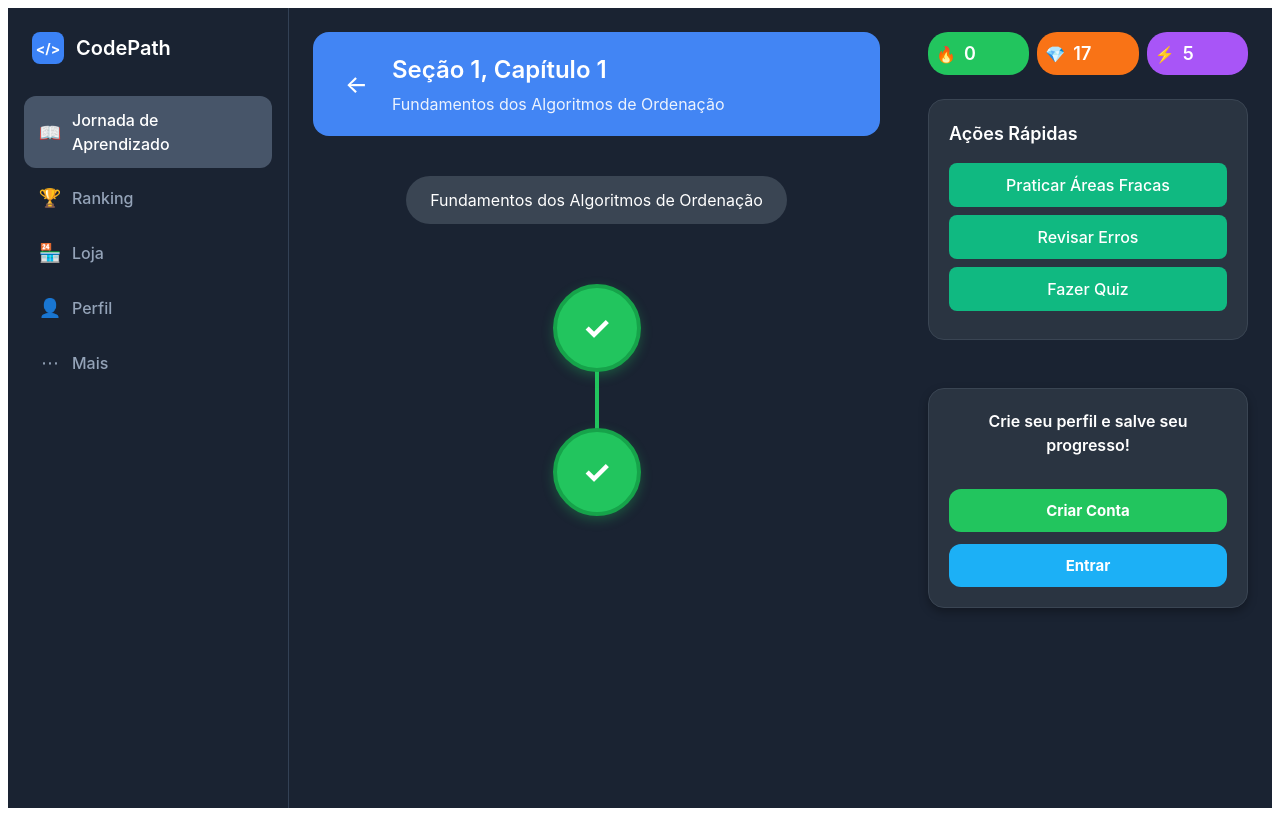
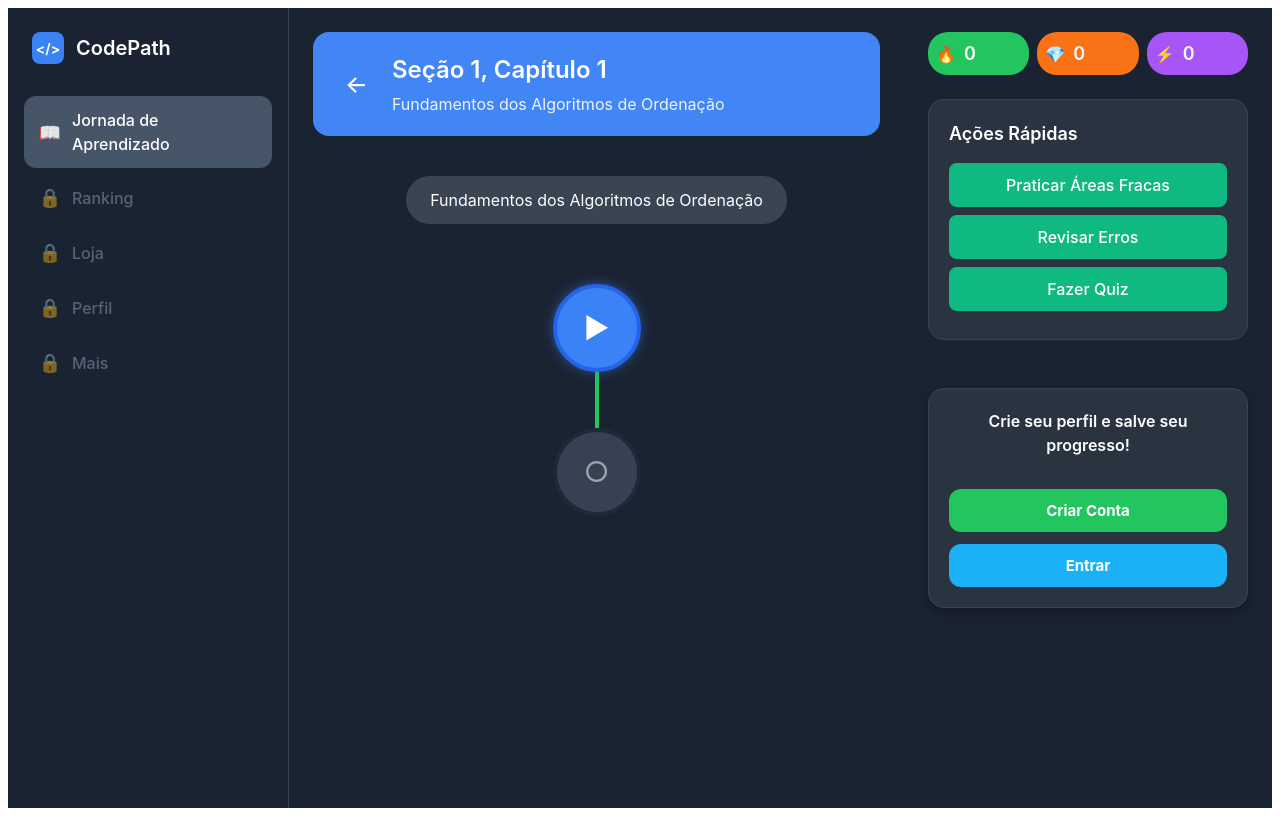
Before and after one commit to Defala-Jam/algo_simples, a React (Vite) app in the folder Frontend/: page /path in a window 1280 px wide. Built offline with nearby package versions, Linux system fonts and the light colour scheme.

Commit message:
um pouco mais

```diff
--- a/Frontend/src/components/lession/LessonTemplate.css
+++ b/Frontend/src/components/lession/LessonTemplate.css
@@ -271,3 +271,166 @@
     transform: translateY(0);
   }
 }
+/* ====== CONTAINER GERAL DO RESUMO ====== */
+.summary-container {
+  display: flex;
+  justify-content: center;
+  align-items: center;
+  height: 100vh;
+  background: radial-gradient(circle at top left, #0f172a 40%, #1e293b 100%);
+  color: #e2e8f0;
+  font-family: "Inter", system-ui, sans-serif;
+  animation: fadeIn 0.6s ease-in-out;
+}
+
+/* ====== CARTÃO PRINCIPAL ====== */
+.summary-card {
+  background: linear-gradient(145deg, #1e293b, #111827);
+  border: 2px solid rgba(56, 189, 248, 0.4);
+  border-radius: 20px;
+  padding: 3rem 4rem;
+  text-align: center;
+  box-shadow: 0 10px 30px rgba(56, 189, 248, 0.15);
+  max-width: 600px;
+  width: 90%;
+  animation: slideUp 0.6s ease-out;
+  position: relative;
+}
+
+/* ====== DECORAÇÃO COM BRILHO ====== */
+.summary-card::before {
+  content: "";
+  position: absolute;
+  inset: 0;
+  border-radius: 20px;
+  padding: 2px;
+  background: linear-gradient(135deg, #38bdf8, #10b981, #6366f1);
+  mask: linear-gradient(#fff 0 0) content-box, linear-gradient(#fff 0 0);
+  mask-composite: exclude;
+  -webkit-mask-composite: destination-out;
+  pointer-events: none;
+}
+
+/* ====== TÍTULOS ====== */
+.summary-card h1 {
+  font-size: 2.5rem;
+  font-weight: 800;
+  color: #38bdf8;
+  margin-bottom: 0.5rem;
+  text-shadow: 0 0 8px rgba(56, 189, 248, 0.6);
+}
+
+.summary-card h2 {
+  font-size: 1.5rem;
+  font-weight: 600;
+  color: #93c5fd;
+  margin-bottom: 2rem;
+}
+
+/* ====== PARÁGRAFOS ====== */
+.summary-card p {
+  font-size: 1.15rem;
+  line-height: 1.8;
+  color: #cbd5e1;
+  margin: 0.8rem 0;
+}
+
+.summary-card b {
+  color: #38bdf8;
+}
+
+/* ====== BOTÃO CONTINUAR ====== */
+.continue-button {
+  background: linear-gradient(90deg, #10b981, #34d399);
+  color: #fff;
+  font-size: 1.1rem;
+  font-weight: 700;
+  border: none;
+  border-radius: 12px;
+  padding: 0.9rem 2.2rem;
+  margin-top: 2.5rem;
+  cursor: pointer;
+  transition: all 0.2s ease-in-out;
+  box-shadow: 0 6px 16px rgba(16, 185, 129, 0.3);
+}
+
+.continue-button:hover {
+  background: linear-gradient(90deg, #059669, #10b981);
+  transform: translateY(-3px) scale(1.05);
+}
+
+.continue-button:active {
+  transform: translateY(0);
+}
+
+/* ====== ANIMAÇÕES ====== */
+@keyframes fadeIn {
+  from {
+    opacity: 0;
+    transform: scale(0.97);
+  }
+  to {
+    opacity: 1;
+    transform: scale(1);
+  }
+}
+
+@keyframes slideUp {
+  from {
+    opacity: 0;
+    transform: translateY(30px);
+  }
+  to {
+    opacity: 1;
+    transform: translateY(0);
+  }
+}
+
+/* ====== RESPONSIVIDADE ====== */
+@media (max-width: 768px) {
+  .summary-card {
+    padding: 2rem 1.5rem;
+  }
+
+  .summary-card h1 {
+    font-size: 2rem;
+  }
+
+  .summary-card h2 {
+    font-size: 1.25rem;
+  }
+
+  .summary-card p {
+    font-size: 1rem;
+  }
+
+  .continue-button {
+    font-size: 1rem;
+    padding: 0.8rem 1.8rem;
+  }
+}
+/* ====== BOTÃO REPETIR LIÇÃO ====== */
+.repeat-button {
+  background: transparent;
+  border: 2px solid #38bdf8;
+  color: #38bdf8;
+  font-size: 1.05rem;
+  font-weight: 600;
+  border-radius: 10px;
+  padding: 0.8rem 2rem;
+  margin-top: 1rem;
+  cursor: pointer;
+  transition: all 0.2s ease-in-out;
+}
+
+.repeat-button:hover {
+  background: #38bdf8;
+  color: #0f172a;
+  transform: scale(1.05);
+}
+
+.summary-buttons {
+  display: flex;
+  flex-direction: column;
+  align-items: center;
+}
--- a/Frontend/src/components/sidebar/Sidebar.css
+++ b/Frontend/src/components/sidebar/Sidebar.css
@@ -70,6 +70,36 @@
   justify-content: center;
 }
 
+/* 🔒 Itens bloqueados (usuário não logado) */
+.nav-item.locked {
+  opacity: 0.5;
+  cursor: not-allowed;
+  position: relative;
+  transition: opacity 0.2s ease;
+}
+
+.nav-item.locked:hover {
+  opacity: 0.7;
+}
+
+/* Tooltip estilizado */
+.nav-item.locked:hover::after {
+  content: "🔒 Faça login para ter acesso a esta funcionalidade.";
+  position: absolute;
+  left: 110%;
+  top: 50%;
+  transform: translateY(-50%);
+  background-color: #1f2937;
+  color: #f9fafb;
+  font-size: 12px;
+  white-space: nowrap;
+  padding: 6px 10px;
+  border-radius: 6px;
+  border: 1px solid #374151;
+  box-shadow: 0 2px 8px rgba(0, 0, 0, 0.25);
+  z-index: 10;
+}
+
 @media (max-width: 768px) {
   .sidebar {
     width: 240px;
--- a/Frontend/src/components/sidebar/Sidebar.tsx
+++ b/Frontend/src/components/sidebar/Sidebar.tsx
@@ -1,6 +1,6 @@
 "use client"
 
-import type React from "react"
+import React from "react"
 import { useNavigate } from "react-router-dom"
 import "./Sidebar.css"
 
@@ -12,13 +12,17 @@ interface SidebarProps {
 const Sidebar: React.FC<SidebarProps> = ({ activeItem, onNavigate }) => {
   const navigate = useNavigate()
 
+  // 🔐 Verifica se o usuário está logado
+  const user = JSON.parse(localStorage.getItem("user") || "null")
+  const isLoggedIn = !!user
+
   // Itens do menu lateral
   const navItems = [
-    { id: "journey", label: "Jornada de Aprendizado", icon: "📖", path: "/path" },
-    { id: "leaderboard", label: "Ranking", icon: "🏆", path: "/leaderboard" },
-    { id: "store", label: "Loja", icon: "🏪", path: "/store" },
-    { id: "profile", label: "Perfil", icon: "👤", path: "/profile" },
-    { id: "more", label: "Mais", icon: "⋯", path: "/more" },
+    { id: "journey", label: "Jornada de Aprendizado", icon: "📖", path: "/path", restricted: false },
+    { id: "leaderboard", label: "Ranking", icon: "🏆", path: "/leaderboard", restricted: true },
+    { id: "store", label: "Loja", icon: "🏪", path: "/store", restricted: true },
+    { id: "profile", label: "Perfil", icon: "👤", path: "/profile", restricted: true },
+    { id: "more", label: "Mais", icon: "⋯", path: "/more", restricted: true },
   ]
 
   return (
@@ -31,19 +35,32 @@ const Sidebar: React.FC<SidebarProps> = ({ activeItem, onNavigate }) => {
 
       {/* Menu de navegação */}
       <nav className="nav-menu">
-        {navItems.map((item) => (
+        {navItems.map((item) => {
+          const isRestricted = item.restricted && !isLoggedIn
+
+          return (
             <div
               key={item.id}
-            className={`nav-item ${activeItem === item.id ? "active" : ""}`}
+              className={`nav-item ${activeItem === item.id ? "active" : ""} ${
+                isRestricted ? "locked" : ""
+              }`}
               onClick={() => {
-              onNavigate(item.id)       // mantém o estado do item ativo
-              navigate(item.path)       // realiza o roteamento real
+                if (isRestricted) {
+                  alert("🔒 Faça login para ter acesso a esta funcionalidade.")
+                  return
+                }
+                onNavigate(item.id)
+                navigate(item.path)
               }}
+
             >
-            <span className="nav-icon">{item.icon}</span>
+              <span className="nav-icon">
+                {isRestricted ? "🔒" : item.icon}
+              </span>
               <span>{item.label}</span>
             </div>
-        ))}
+          )
+        })}
       </nav>
     </div>
   )
--- a/Frontend/src/pages/Path_player/Path_player.tsx
+++ b/Frontend/src/pages/Path_player/Path_player.tsx
@@ -17,6 +17,8 @@ const Path_player: React.FC = () => {
   const [answers, setAnswers] = useState<boolean[]>([])
   const [showSummary, setShowSummary] = useState(false)
   const [startTime, setStartTime] = useState<number>(Date.now())
+  // ✅ Controle das fases concluídas
+  const [completedLessons, setCompletedLessons] = useState<number[]>([])
 
   // Login e registro
   const [showLogin, setShowLogin] = useState(false)
@@ -140,14 +142,26 @@ const Path_player: React.FC = () => {
   }
 
   const handlePhaseComplete = () => {
+    // Marca a fase atual como concluída
+    setCompletedLessons((prev) =>
+      prev.includes(currentLessonIndex) ? prev : [...prev, currentLessonIndex]
+    )
+
+    // Se ainda houver fases, avança
     if (currentLessonIndex < lessonsData.length - 1) {
       setCurrentLessonIndex((prev) => prev + 1)
       setIsLessonActive(false)
+      setShowSummary(false)
     } else {
+      // Última fase concluída
       alert("🎉 Você completou todas as fases da jornada!")
       setIsLessonActive(false)
+      setShowSummary(false)
+      setCurrentLessonIndex(0) // volta ao início
     }
   }
+
+
 
   // 🏁 Tela de resumo da fase
   if (showSummary) {
@@ -214,19 +228,36 @@ const Path_player: React.FC = () => {
         <div className="learning-path">
           <div className="path-title">Fundamentos dos Algoritmos de Ordenação</div>
           <div className="path-nodes">
-            {lessonsData.map((_, index) => (
+          {lessonsData.map((_, index) => {
+            const isCompleted = completedLessons.includes(index)
+            const isCurrent = index === currentLessonIndex
+
+            return (
               <React.Fragment key={index}>
                 <div
-                  className="path-node completed"
+                  className={`path-node ${
+                    isCompleted ? "completed" : isCurrent ? "current" : "locked"
+                  }`}
                   onClick={() => handleNodeClick(index)}
                 >
                   <div className="node-circle">
-                    <span className="checkmark">✓</span>
+                    {isCompleted ? (
+                      <span className="checkmark">✓</span>
+                    ) : isCurrent ? (
+                      <span className="current-symbol">▶</span>
+                    ) : (
+                      <span className="locked-symbol">○</span>
+                    )}
                   </div>
                 </div>
-                {index < lessonsData.length - 1 && <div className="path-connector"></div>}
+
+                {index < lessonsData.length - 1 && (
+                  <div className="path-connector"></div>
+                )}
               </React.Fragment>
-            ))}
+            )
+          })}
+
           </div>
         </div>
       </div>
@@ -240,11 +271,11 @@ const Path_player: React.FC = () => {
           </div>
           <div className="stat-item orange">
             <span className="stat-icon">💎</span>
-            <span className="stat-number">{user?.diamonds ?? 17}</span>
+            <span className="stat-number">{user?.diamonds ??0}</span>
           </div>
           <div className="stat-item purple">
             <span className="stat-icon">⚡</span>
-            <span className="stat-number">{user?.xp ?? 5}</span>
+            <span className="stat-number">{user?.xp ?? 0}</span>
           </div>
         </div>
 
--- a/Frontend/src/pages/Path_player/path_player.css
+++ b/Frontend/src/pages/Path_player/path_player.css
@@ -271,3 +271,37 @@
     opacity: 1;
   }
 }
+/* ======== ESTADOS DOS NÓS ======== */
+.path-node.completed .node-circle {
+  background: #22c55e;
+  border-color: #16a34a;
+  box-shadow: 0 0 12px rgba(34, 197, 94, 0.4);
+}
+
+.path-node.current .node-circle {
+  background: #3b82f6;
+  border-color: #2563eb;
+  box-shadow: 0 0 12px rgba(59, 130, 246, 0.5);
+}
+
+.path-node.locked .node-circle {
+  background: #374151;
+  border-color: #1f2937;
+  box-shadow: none;
+}
+
+.checkmark {
+  color: white;
+  font-size: 32px;
+  font-weight: bold;
+}
+
+.current-symbol {
+  color: white;
+  font-size: 28px;
+}
+
+.locked-symbol {
+  color: #9ca3af;
+  font-size: 28px;
+}
```
Also changed, not shown: Frontend/src/components/lession/LessonsPage.tsx (+52 -9 lines). Lines whose indentation alone changed are shown as unchanged.
